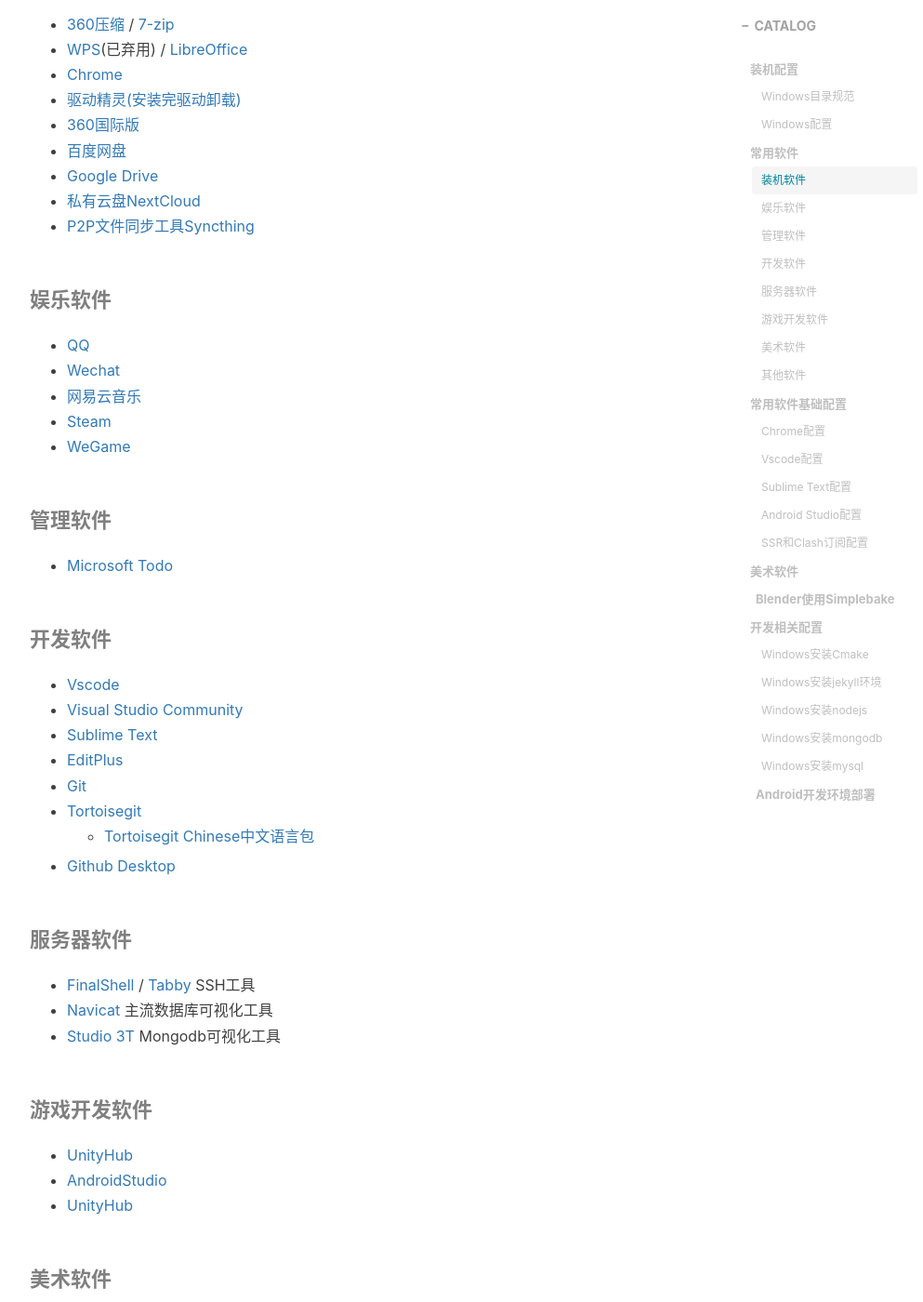
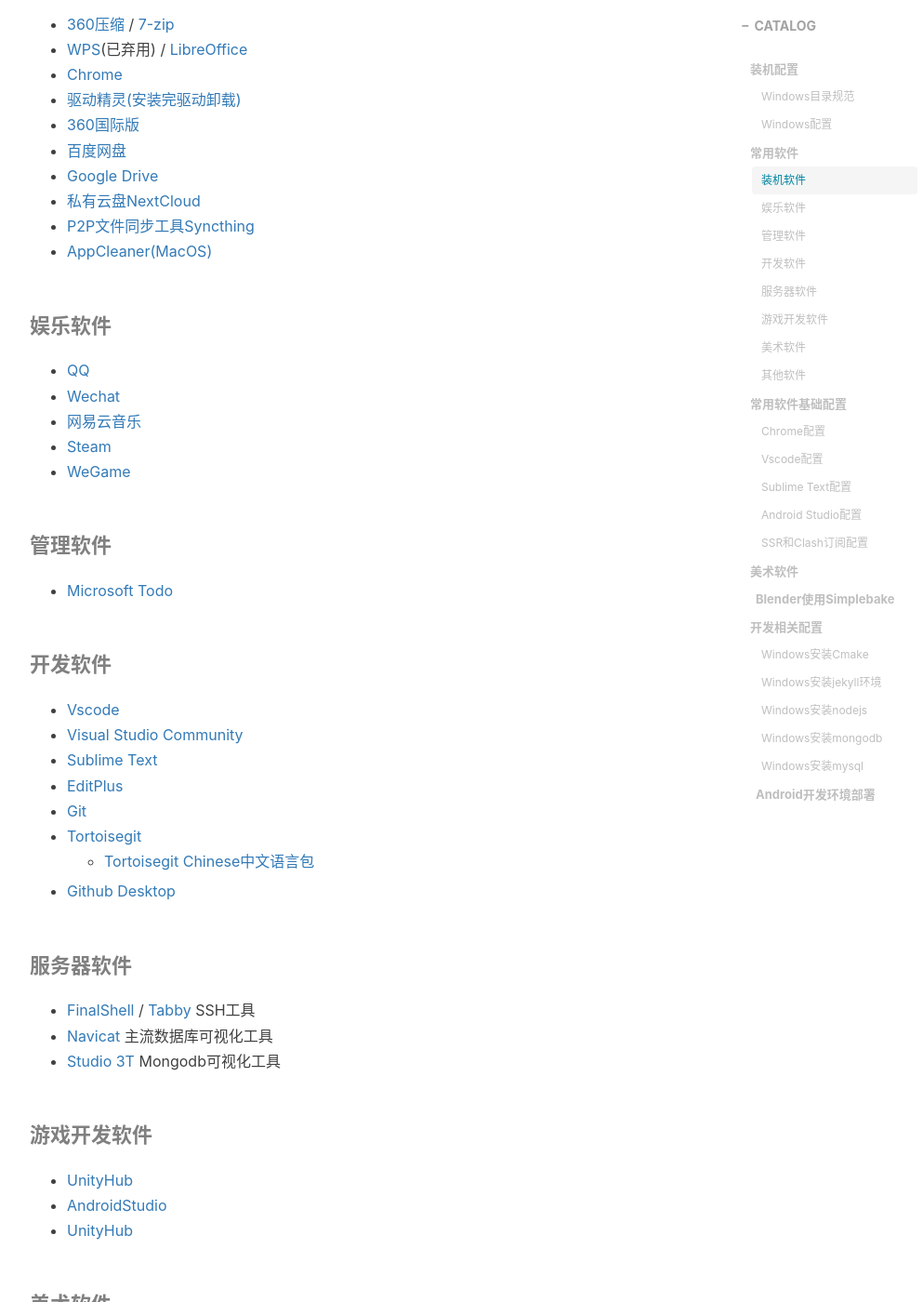
Before and after one commit to gumcstronger/gumcstronger.github.io, a Jekyll site: the page built from _posts/2022/2022-08-24-windows.md, in a window 1280 px wide and 1400 px high, scrolled down 2768 px. Shown: the whole window at 93% size, without its empty margins (233-1226 px from the left). Built offline with Jekyll 4.4.1, drawn with Linux system fonts in a browser that asks for light colours; comment, search, counter and statistics services are not loaded; some of the changed text lies outside the part shown.

Commit message:
Update 2022-08-24-windows.md

```diff
--- a/_posts/2022/2022-08-24-windows.md
+++ b/_posts/2022/2022-08-24-windows.md
@@ -94,6 +94,7 @@
 - [Google Drive](http://drive.google.com/)
 - [私有云盘NextCloud](https://nextcloud.com/)
 - [P2P文件同步工具Syncthing](https://syncthing.net/)
+- [AppCleaner(MacOS)](https://freemacsoft.net/appcleaner/)
 
 #### 娱乐软件
 
```
Also changed, not shown: other parts of _posts/2022/2022-08-24-windows.md (+1 -0 lines).
